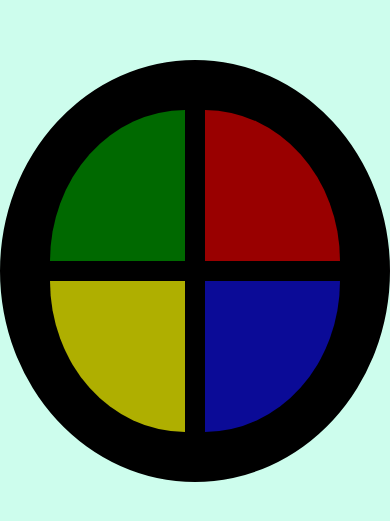
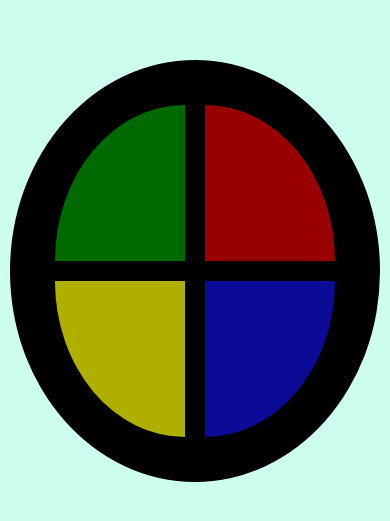
Before and after one commit to biacaram/genius, a plain HTML site: page index.html in a window 390 px wide. Shown: the part 151-672 px from the top of the page. Drawn offline with Linux system fonts and the light colour scheme.

Commit message:
responsividade

```diff
--- a/style.css
+++ b/style.css
@@ -62,9 +62,9 @@ body {
 
 @media screen and (max-width:600px) {
     .genius {
-        width: 100%;
+        width: 95%;
         height: 50%;
         grid-gap: 20px;
-        border: 50px solid #000;
+        border: 45px solid #000;
     }
 }
```
